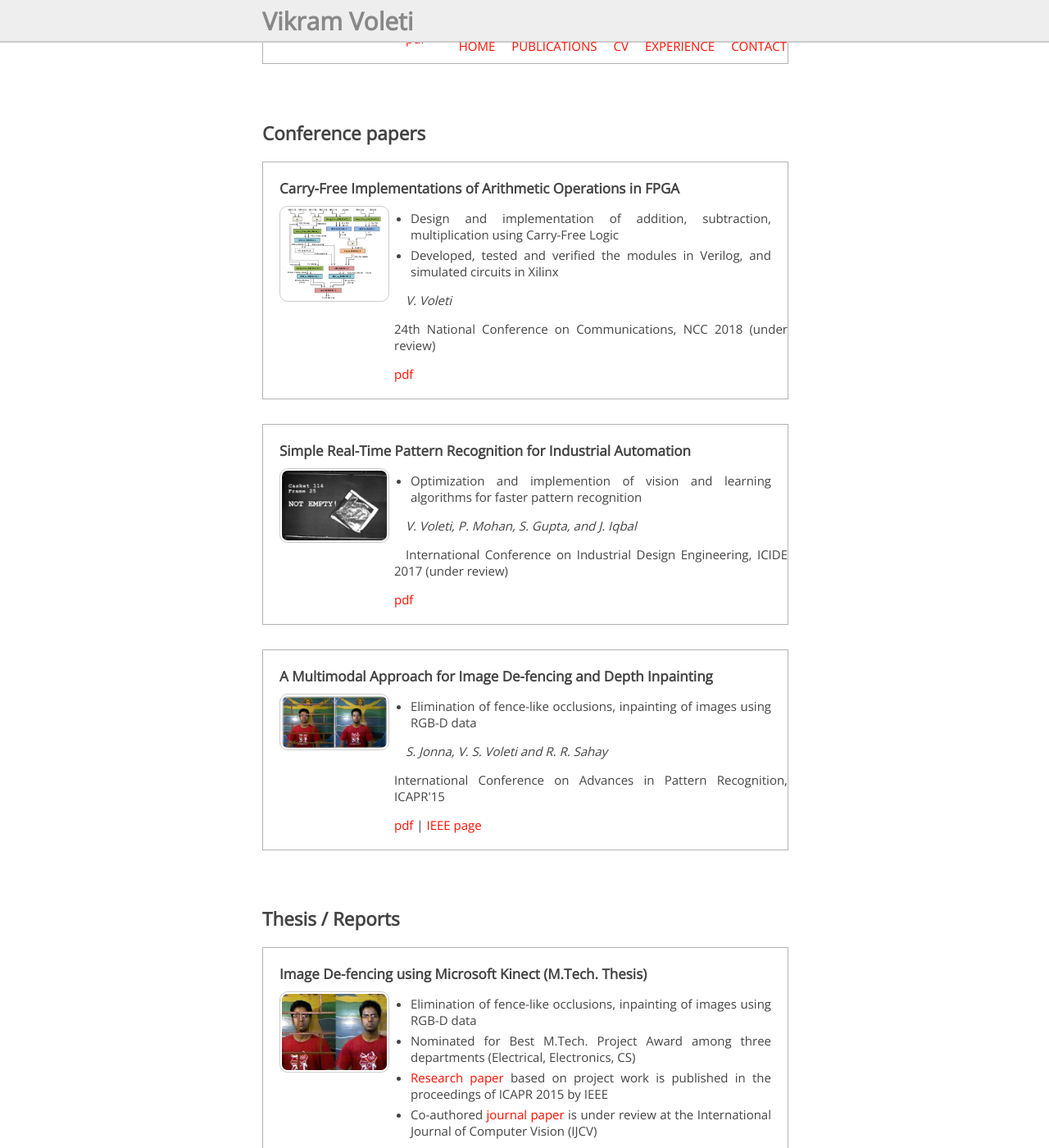
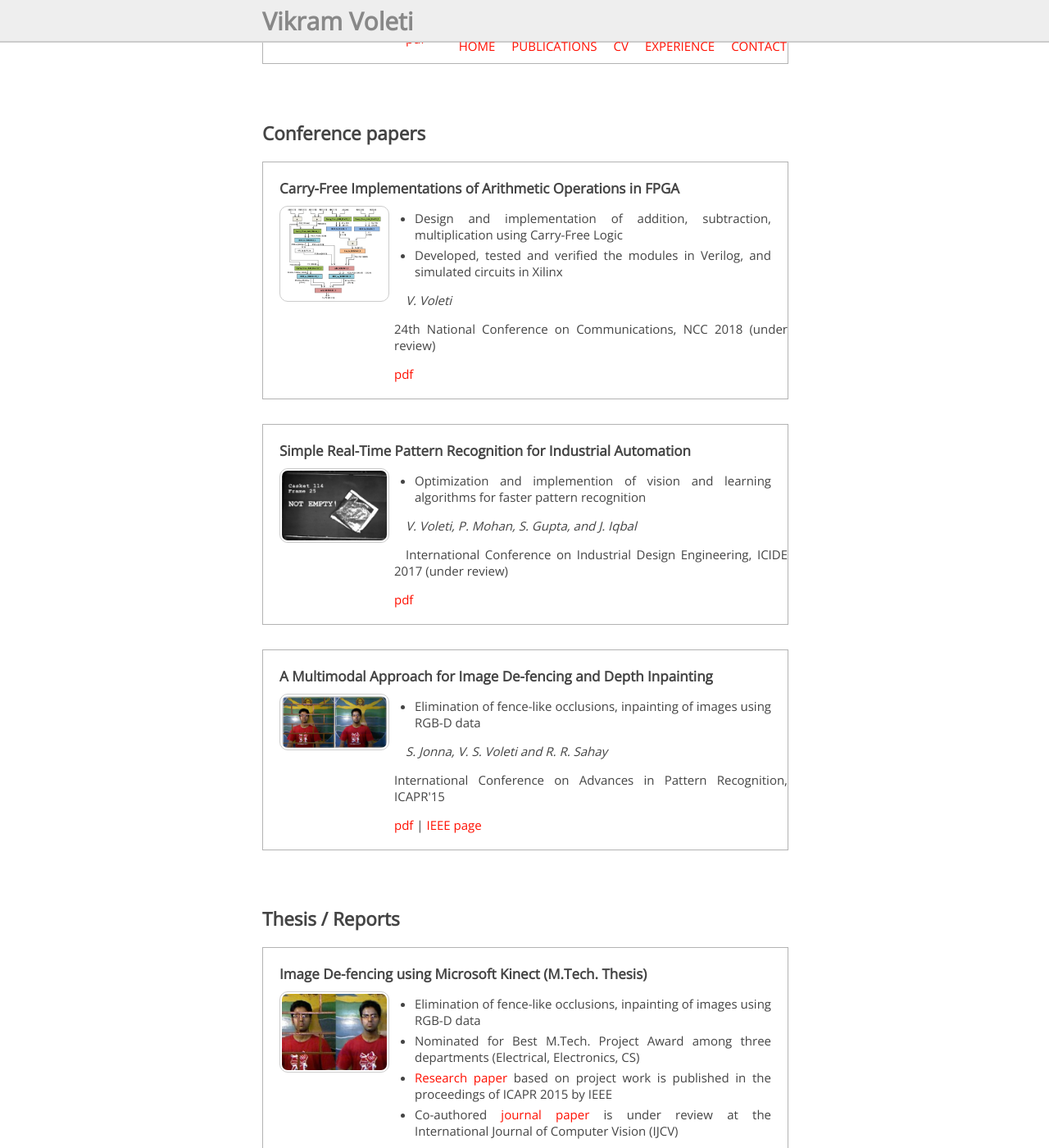
Before and after one commit to voletiv/voletiv.github.io, a Jekyll site: the page built from _pages/publications.md, in a window 1280 px wide and 1400 px high, scrolled down 243 px. Shown: the whole window at 82% size. Built offline with Jekyll 4.4.1, drawn with Linux system fonts in a browser that asks for light colours; nearby versions of some CDN libraries.

Commit message:
Mobile - fixing publication width
Former-commit-id: 1c418898c284c57f92ddc8290c4d5560d1f4a3f6

```diff
--- a/_sass/typography.scss
+++ b/_sass/typography.scss
@@ -23,11 +23,12 @@
     .publications ul {
         // list-style-type: none;
         // padding: 0 20px 0 20px;
+        margin-left: 5px;
         text-align: justify;
     }
     .publications ul > li {
-        // margin-left: -20px;
         margin-bottom: 5px;
+        // list-style-position: inside;
     }
     ol {
         padding: 0 30px 0 30px;
```
